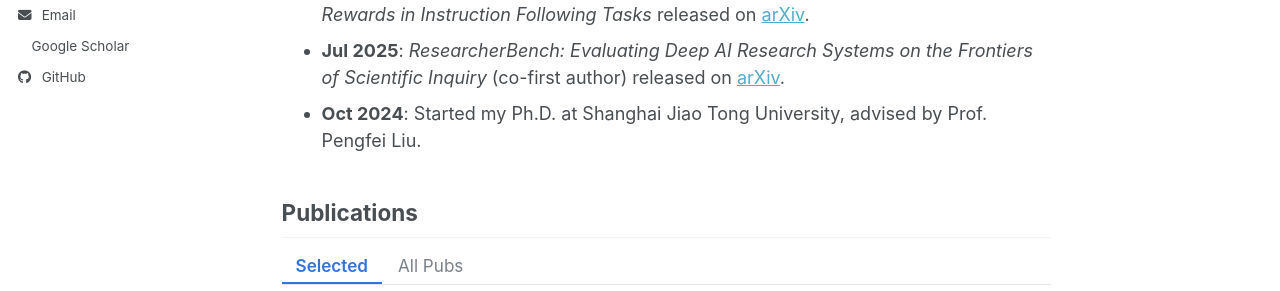
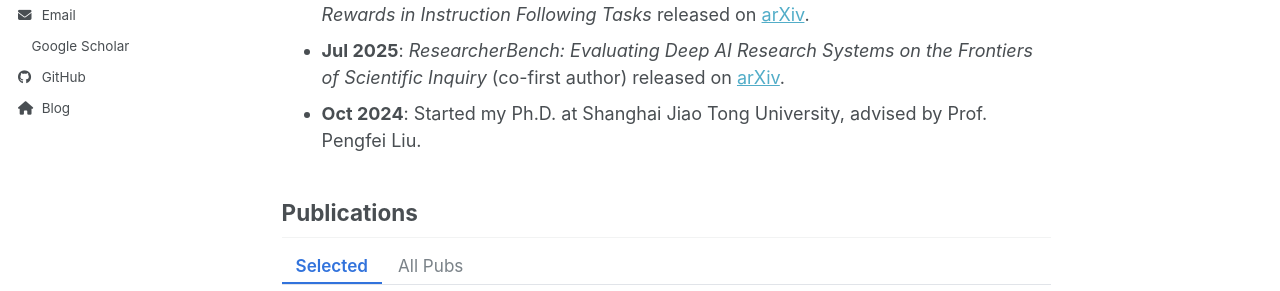
Before and after one commit to TURLEing/cv, a Jekyll site: the page built from _pages/about.md, in a window 1280 px wide. Shown: the part 493-784 px from the top of the page. Built offline with Jekyll 4.4.1, drawn with Linux system fonts in a browser that asks for light colours; a style sheet for code colours, icons or effects is not loaded.

Commit message:
Add blog link at bottom of author sidebar
Co-Authored-By: Claude Code <noreply@anthropic.com>

```diff
--- a/_config.yml
+++ b/_config.yml
@@ -30,6 +30,7 @@ author:
   location         : "Shanghai, China"
   employer         : "Shanghai Jiao Tong University"
   uri              : # URL
+  blog             : "https://tzturtle.moe/"
   email            : "tzxu_1213@sjtu.edu.cn"
 
   # Academic websites
--- a/_includes/author-profile.html
+++ b/_includes/author-profile.html
@@ -171,6 +171,9 @@
       {% if author.zhihu %}
       <li><a href="https://www.zhihu.com/people/{{ author.zhihu }}"><i class="fab fa-fw fa-zhihu icon-pad-right" aria-hidden="true"></i>Zhihu</a></li>
       {% endif %}
+      {% if author.blog %}
+      <li><a href="{{ author.blog }}"><i class="fas fa-fw fa-home icon-pad-right" aria-hidden="true"></i>Blog</a></li>
+      {% endif %}
     </ul>
   </div>
 </div>
```
